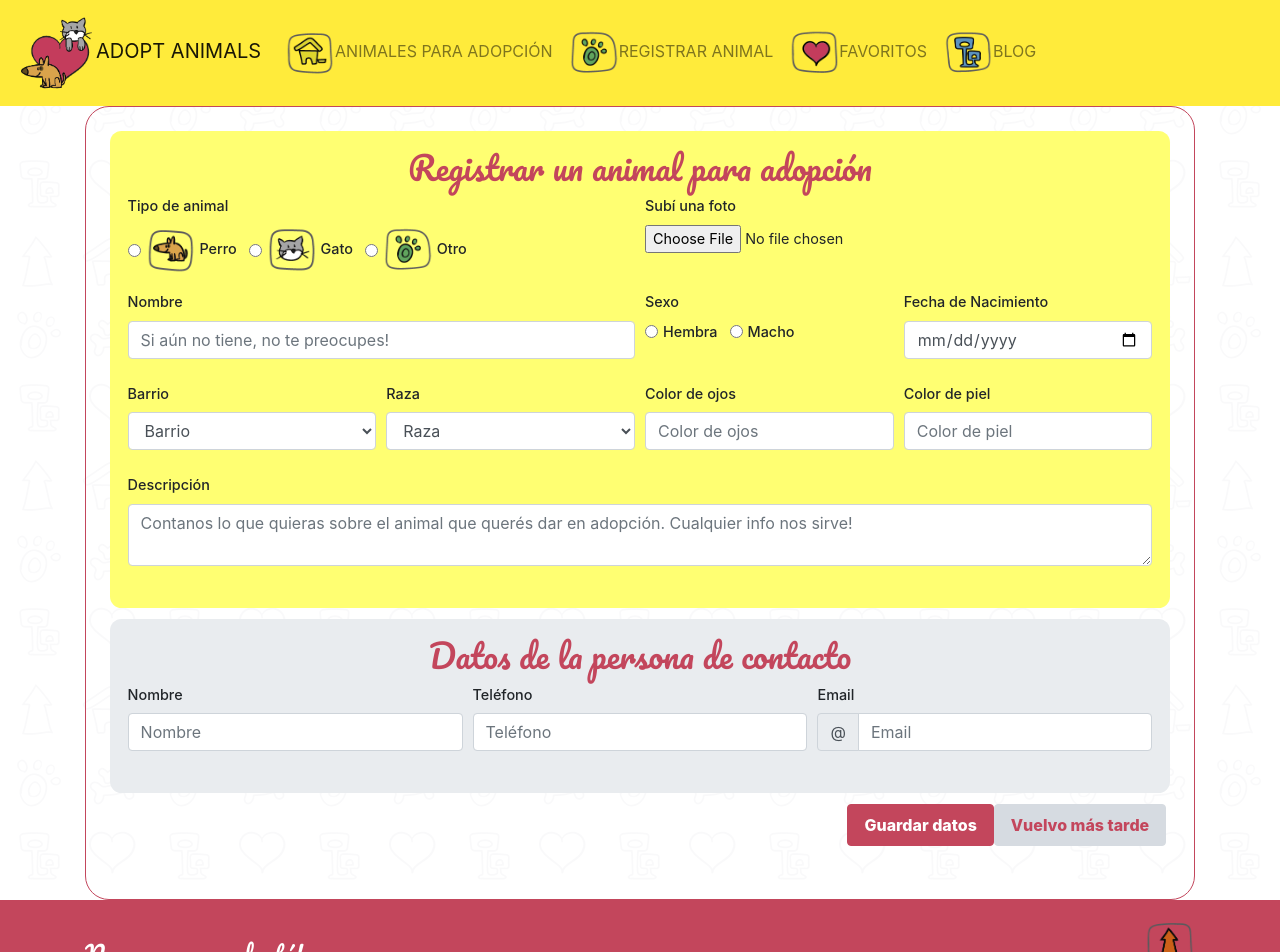
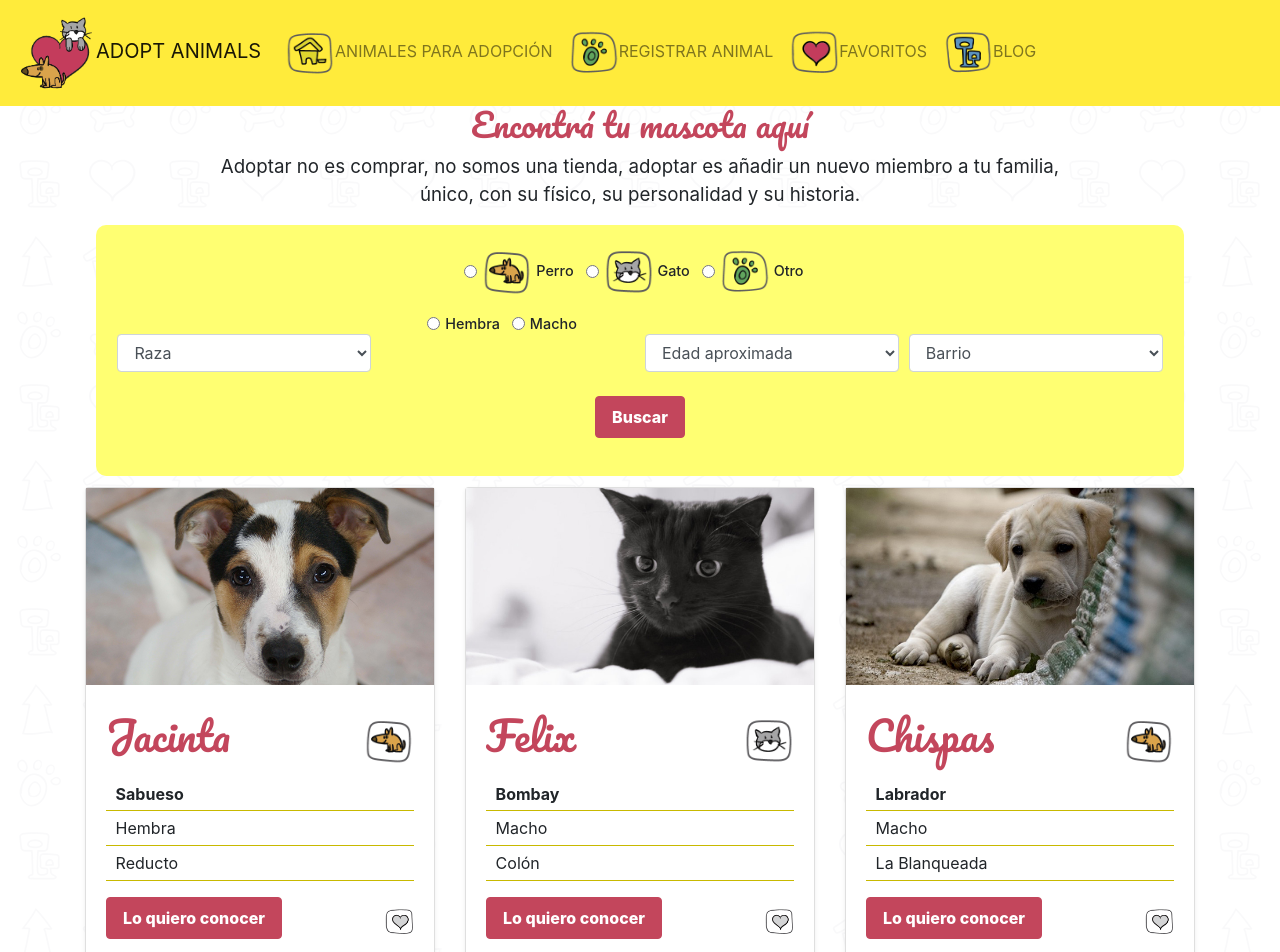
Before and after one commit to maridau/adopt-animals-react-app, a React (Create React App) app: page / in a window 1280 px wide. Shown: the top 952 px of the page. Built offline with nearby package versions, Linux system fonts and the light colour scheme.

Commit message:
listado sin filtros

```diff
--- a/public/index.html
+++ b/public/index.html
@@ -15,7 +15,7 @@
   <link rel="manifest" href="%PUBLIC_URL%/manifest.json" />
     <!-- Bootstrap CSS -->
   <link rel="stylesheet" href="https://stackpath.bootstrapcdn.com/bootstrap/4.1.3/css/bootstrap.min.css" integrity="sha384-MCw98/SFnGE8fJT3GXwEOngsV7Zt27NXFoaoApmYm81iuXoPkFOJwJ8ERdknLPMO" crossorigin="anonymous">
-
+  <title>ADOPT ANIMALS</title>
   </head>
 
       <body>
--- a/src/App.js
+++ b/src/App.js
@@ -12,11 +12,12 @@ class App extends React.Component {
   constructor() {
     super();
     this.state = {
-      section: 2,
-      currentAnimal:0,
+      section: 1,
+      currentAnimal: 0,
       baseAnimals
     };
     this.handleAddAnimal = this.handleAddAnimal.bind(this);
+
   }
 
   handleAddAnimal(animalitem) {
@@ -25,11 +26,6 @@ class App extends React.Component {
     });
     console.log(animalitem);
   }
-
-   /*handleFavorite(animalitem) {
-    this.setState({
-    });
-  }*/
 
   goToListAnimals = () => {
     this.setState({
@@ -65,18 +61,19 @@ class App extends React.Component {
   currentSection() {
     if (this.state.section === 1) {
       return <ListAnimal
-      goToAnimal={this.goToAnimal}
-      animals={this.state.baseAnimals} />;
+        goToAnimal={this.goToAnimal}
+        animals={this.state.baseAnimals}
+        onSetFilters={this.handleFilter} />;
     }
 
     if (this.state.section === 2) {
       return <Register
-      onAddAnimal={this.handleAddAnimal}/>;
+        onAddAnimal={this.handleAddAnimal} />;
     }
 
     if (this.state.section === 3) {
       return <Favorites
-      animals={this.state.baseAnimals} />;
+        animals={this.state.baseAnimals} />;
     }
 
     if (this.state.section === 4) {
@@ -84,7 +81,7 @@ class App extends React.Component {
     }
 
     if (this.state.section === 5) {
-      return <Animal animalItem ={this.state.baseAnimals.find(item =>item.id===this.state.currentAnimal)}/>;
+      return <Animal animalItem={this.state.baseAnimals.find(item => item.id === this.state.currentAnimal)} />;
     }
   }
 
@@ -94,10 +91,10 @@ class App extends React.Component {
     return (
       <main>
         <Header
-        goToListAnimals={this.goToListAnimals}
-        goToRegister={this.goToRegister}
-        goToFavorites={this.goToFavorites}
-        goToBlog= {this.goToBlog}
+          goToListAnimals={this.goToListAnimals}
+          goToRegister={this.goToRegister}
+          goToFavorites={this.goToFavorites}
+          goToBlog={this.goToBlog}
         />
         {this.currentSection()}
         <Footer />
--- a/src/Favorites.js
+++ b/src/Favorites.js
@@ -29,8 +29,6 @@ class Favorites extends React.Component {
                                     <form>
                                         <button type="submit" className="btn btn-primary mb-2">Adoptar</button>
                                     </form>
-                                    <small className="text-muted"><img src="assets/icons/ico-love.png" width="30" height="30"
-                                        className="d-inline-block align-center" alt="Favoritos"></img></small>
                                 </div>
                             </div>
                         </div>
@@ -46,7 +44,7 @@ class Favorites extends React.Component {
                     <form>
                         <h1>Favoritos</h1>
                         <p className="parrafo-buscar">Estos son los animales que te interesaron! <br></br>
-                        Los guardamos para ayudarte a elegir :)</p>
+                            Los guardamos para ayudarte a elegir :)</p>
                         <fieldset>
                             <div className="row">
                                 {listFavorites}
--- a/src/FormBuscar.js
+++ b/src/FormBuscar.js
@@ -3,14 +3,36 @@ import './listAnimal.css';
 
 
 class FormBuscar extends React.Component {
-handleInput(e){
-    console.log(e.target.name, e.target.value);
+    constructor() {
+        super();
+        this.state = {
+            breedFilter: 0
+        };
+        this.handleFilterType = this.handleFilterType.bind(this);
+        this.handleFilter = this.handleFilter.bind(this);
+    }
+    handleFilterType = (e) => {
+        this.setState({ typeFilter: e.target.value });
+        this.props.onSetFilters({ typeFilter: e.target.value });
     }
 
+    handleFilterBreed = (e) => {
+        this.setState({ breedFilter: e.target.value });
+        this.props.onSetFilters({ breedFilter: e.target.value });
+    }
+    handleFilterZone = (e) => {
+        this.setState({ zoneFilter: e.target.value });
+        this.props.onSetFilters({ zoneFilter: e.target.value });
+    }
+
+    handleFilter(e) {
+        e.preventDefault();
+        this.props.onSetFilters(this.state);
+    }
     render() {
         return (
 
-                   <form className="">
+            <form className="" onSubmit={this.handleFilter}>
                 <h1>Encontrá tu mascota aquí</h1>
                 <p className="parrafo-buscar">Adoptar no es comprar, no somos una tienda, adoptar es añadir un nuevo miembro a tu
                         familia, <br></br>único, con su físico, su personalidad y su historia.</p>
@@ -19,20 +41,20 @@ handleInput(e){
                     <div className="form-row">
                         <div className="form-group col-12 col-sm-12 col-md-12 col-lg-12 col-xl-12">
                             <div className="form-check-inline">
-                                        <input onChange={this.handleInput} id="type-dog" name="type" className="form-check-input" type="radio" value="Dog"></input>
+                                <input onChange={this.handleFilterType} id="type-dog" name="type" className="form-check-input" type="radio" value="Dog"></input>
                                 <label className="form-check-label" htmlFor="radio-btn-tipo">
                                     <img src="assets/icons/ico-dog.png" width="50" height="50" className="d-inline-block align-center"
                                         alt="Perro"></img> Perro</label>
 
                             </div>
                             <div className="form-check-inline item-align-center">
-                                        <input onChange={this.handleInput} id="type-cat" name="type" className="form-check-input" type="radio" value="Cat"></input>
+                                <input onChange={this.handleFilterType} id="type-cat" name="type" className="form-check-input" type="radio" value="Cat"></input>
                                 <label className="form-check-label" htmlFor="radio-btn-tipo">
                                     <img src="assets/icons/ico-cat.png" width="50" height="50" className="d-inline-block align-center"
                                         alt="Gato"></img> Gato</label>
                             </div>
                             <div className="form-check-inline">
-                                        <input onChange={this.handleInput} id="type-other" name="type" className="form-check-input" type="radio" value="Other"></input>
+                                <input onChange={this.handleFilterType} id="type-other" name="type" className="form-check-input" type="radio" value="Other"></input>
                                 <label className="form-check-label" htmlFor="radio-btn-tipo">
                                     <img src="assets/icons/ico-search.png" width="50" height="50" className="d-inline-block align-center"
                                         alt="Otro"></img> Otro</label>
@@ -43,7 +65,7 @@ handleInput(e){
                     <div className="form-row">
                         <div className="form-group col-12 col-sm-12 col-md-6 col-lg-3 col-xl-3">
                             <label htmlFor="inlineFormInputGroup"></label>
-                                    <select onChange={this.handleInput} id="breed" name="breed" className="form-control mb-2">
+                            <select onChange={this.handleFilterBreed} id="breed" name="breed" className="form-control mb-2">
                                 <option value="breed">Raza</option>
                                 <optgroup id="dog-breed" label="PERROS">
                                     <option value="Beagle">Beagle</option>
@@ -67,18 +89,18 @@ handleInput(e){
                         <div className="form-group col-12 col-sm-12 col-md-6 col-lg-3 col-xl-3">
                             <label className="" htmlFor="inlineFormInputGroup"></label>
                             <div className="form-check-inline">
-                                        <input onChange={this.handleInput} id="sex-female" name="sex" className="form-check-input" type="radio"  value="hembra"></input>
+                                <input onChange={this.handleFilterSex} id="sex-female" name="sex" className="form-check-input" type="radio" value="hembra"></input>
                                 <label className="form-check-label" htmlFor="adio-btn-sexo"> Hembra</label>
                             </div>
                             <div className="form-check-inline">
-                                        <input onChange={this.handleInput} id="sex-male" name="sex" className="form-check-input" type="radio"  value="macho"></input>
+                                <input onChange={this.handleFilterSex} id="sex-male" name="sex" className="form-check-input" type="radio" value="macho"></input>
                                 <label className="form-check-label" htmlFor="radio-btn-sexo"> Macho</label>
                             </div>
                         </div>
 
                         <div className="form-group col-12 col-sm-12 col-md-6 col-lg-3 col-xl-3">
                             <label className="" htmlFor="inlineFormInputGroup"></label>
-                                    <select onChange={this.handleInput} id="age" name="age" className="form-control mb-2">
+                            <select onChange={this.handleFilterAge} id="age" name="age" className="form-control mb-2">
                                 <option value="Cachorro">Edad aproximada</option>
                                 <option value="Cachorro">Cachorro hasta 1 año</option>
                                 <option value="1-3">1 a 3 años</option>
--- a/src/ListAnimal.js
+++ b/src/ListAnimal.js
@@ -5,9 +5,9 @@ import ToggleFavorite from './ToggleFavorite.js';
 
 class ListAnimal extends React.Component {
 
- render() {
-
-    const animalCards= this.props.animals.map((animalItem, i) => {
+render() {
+  //const animalCards= this.props.animals.filter(item => this.props.typeFilter === null || item.type === this.props.typeFilter).map((animalItem, i) => {
+  const animalCards= this.props.animals.map((animalItem, i) => {
 
       return (
         <div className="col-12 col-sm-12 col-md-6 col-lg-4 col-xl-4">
```
Lines whose indentation alone changed are shown as unchanged.
